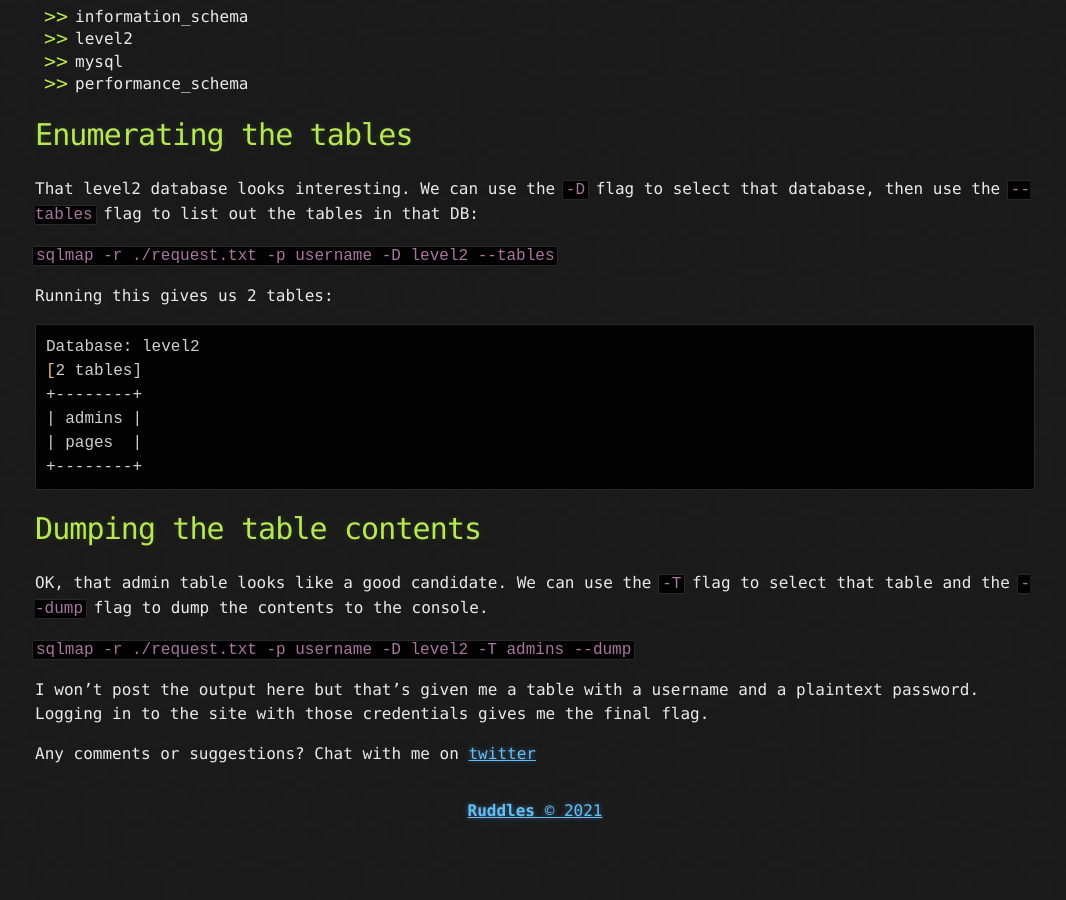
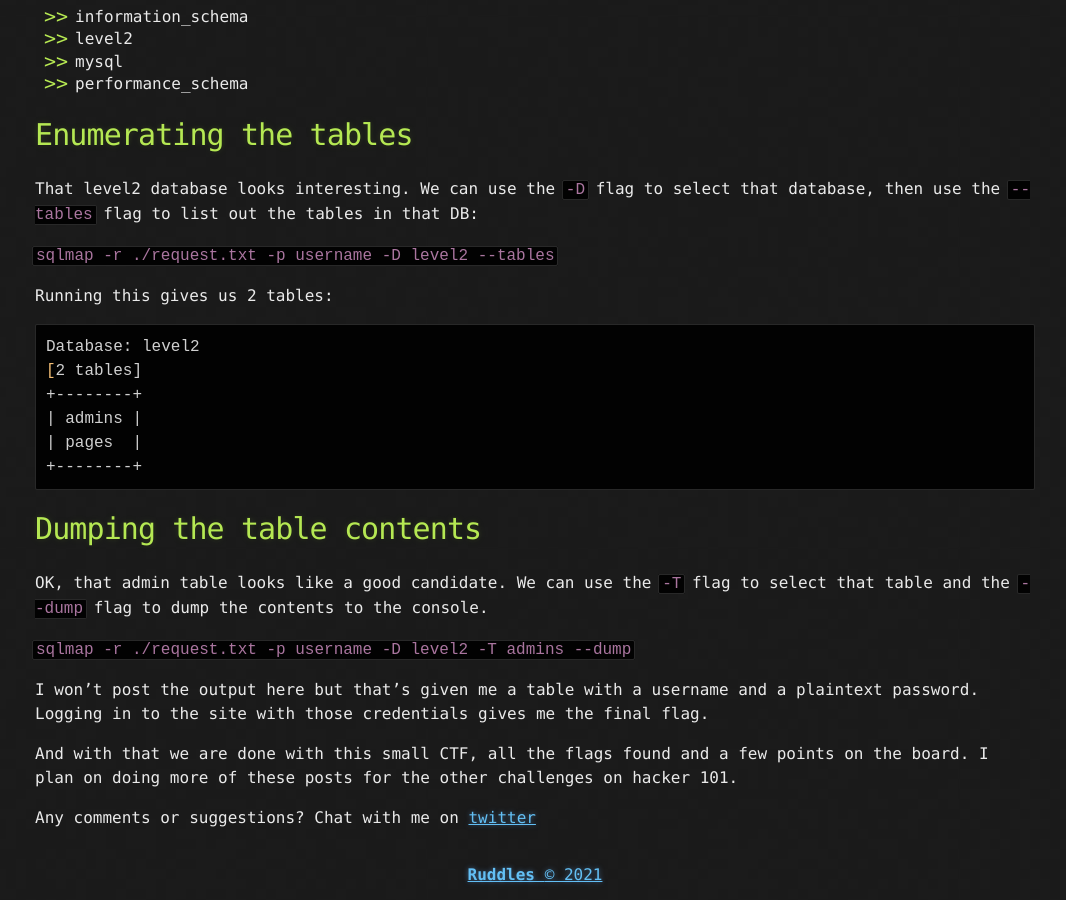
Before and after one commit to ruddles/ruddles.github.io, a Jekyll site: the page built from _posts/2021-07-11-Hacker101-CTF-Micro-CMS-v2-flag-3.md, in a window 1280 px wide and 900 px high, scrolled down 2644 px. Shown: the whole window, without its empty margins (105-1171 px from the left). Built offline with Jekyll 4.4.1, drawn with Linux system fonts in a browser that asks for light colours; before the commit the page ends 3480 px from its top, so only the background shows below that.

```diff
--- a/_posts/2021-07-11-Hacker101-CTF-Micro-CMS-v2-flag-3.md
+++ b/_posts/2021-07-11-Hacker101-CTF-Micro-CMS-v2-flag-3.md
@@ -88,4 +88,6 @@ OK, that admin table looks like a good candidate.  We can use the `-T` flag to s
 
 I won't post the output here but that's given me a table with a username and a plaintext password.  Logging in to the site with those credentials gives me the final flag.
 
+And with that we are done with this small CTF, all the flags found and a few points on the board.  I plan on doing more of these posts for the other challenges on hacker 101.
+
 Any comments or suggestions? Chat with me on [twitter](https://twitter.com/RuddlesDev)
```
Also changed, not shown: _posts/2021-04-28-Hacker101-CTF-Micro-CMS-v2-flag-1.md (+2 -0 lines), _posts/2021-05-10-Hacker101-CTF-Micro-CMS-v2-flag-2.md (+2 -0 lines).
